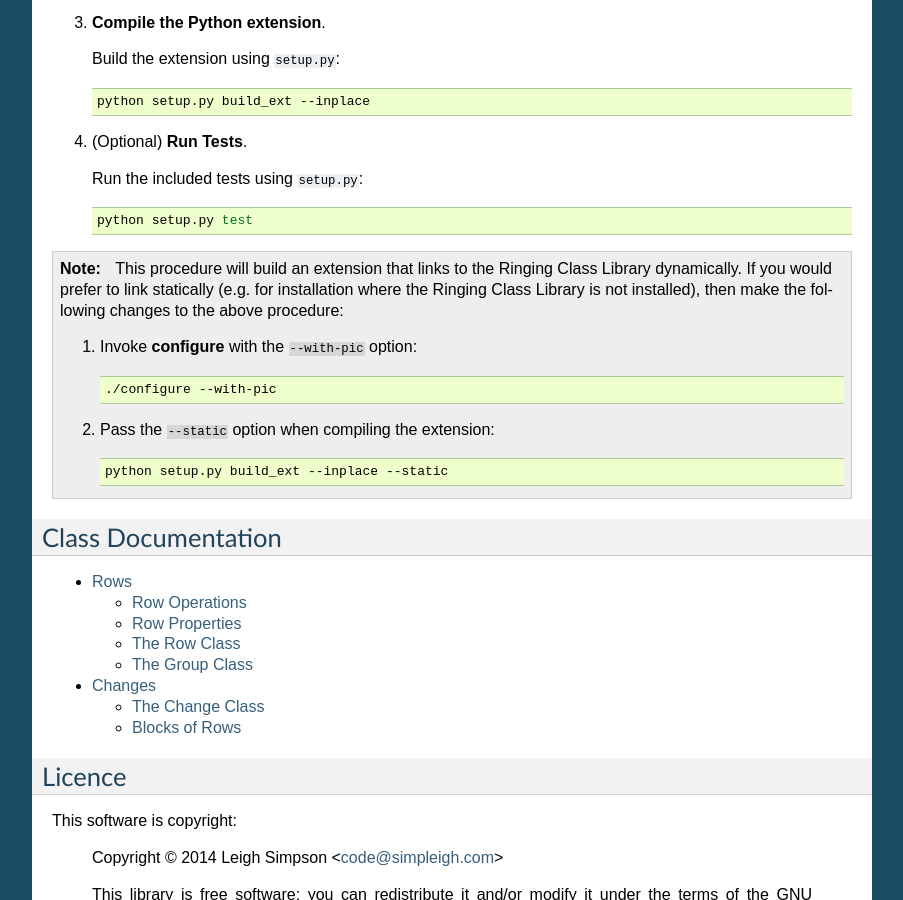
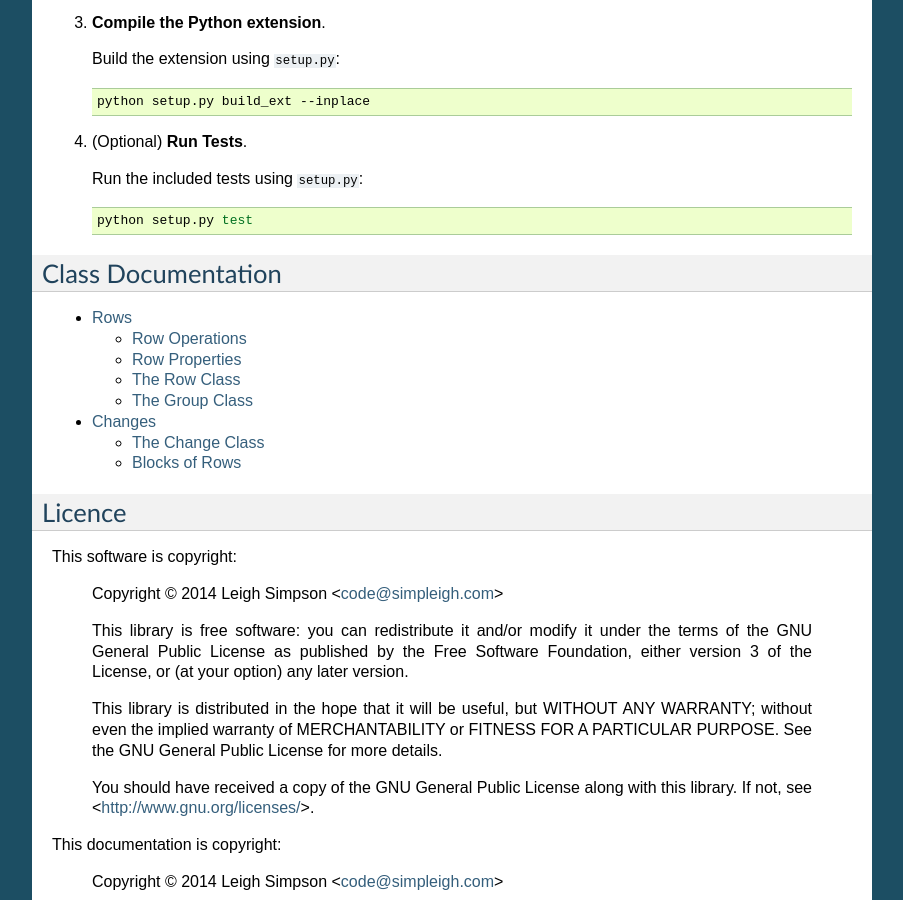
Before and after one commit to ringing-lib/ringing-lib-python, a Sphinx documentation site: the page built from docs/source/index.rst, in a window 1280 px wide and 900 px high, scrolled down 710 px. Shown: the whole window, without its empty margins (198-1101 px from the left). Built offline with Sphinx 7.4.7, drawn with Linux system fonts in a browser that asks for light colours.

Commit message:
Revert "Added --static option to setup.py build_ext command"
This reverts commit 7d11cd296dedab431df7d6d215273076cb0e858c.

The static option is not required now we're not building wheels (see comment on
the static-build tag).

```diff
--- a/docs/source/index.rst
+++ b/docs/source/index.rst
@@ -62,26 +62,6 @@ Installation
 
       python setup.py test
 
-.. note::
-
-   This procedure will build an extension that links to the Ringing Class
-   Library dynamically.
-   If you would prefer to link statically
-   (e.g. for installation where the Ringing Class Library is not installed),
-   then make the following changes to the above procedure:
-
-   #. Invoke :command:`configure` with the ``--with-pic`` option:
-
-      .. code-block:: bash
-
-         ./configure --with-pic
-
-   #. Pass the ``--static`` option when compiling the extension:
-
-      .. code-block:: bash
-
-         python setup.py build_ext --inplace --static
-
 Class Documentation
 -------------------
 
```
Also changed, not shown: setup.py (+4 -30 lines).
